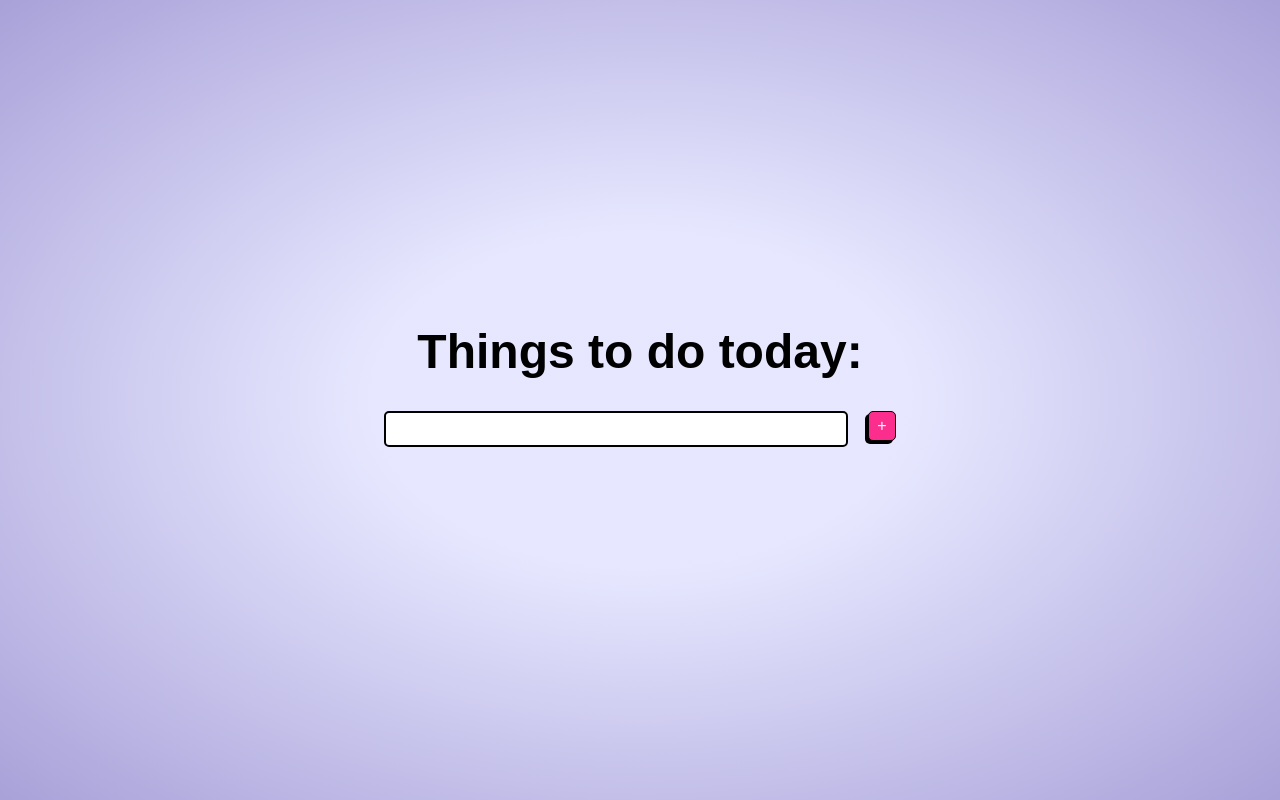
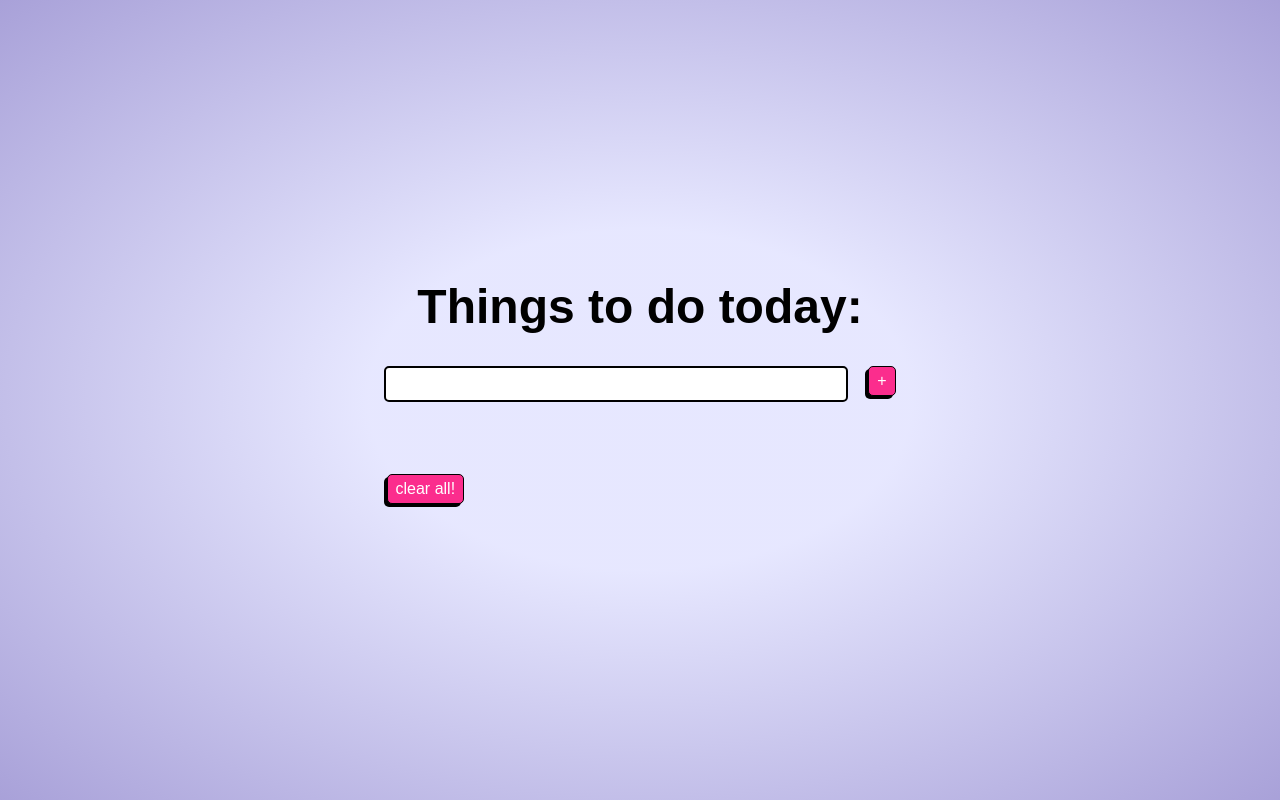
Before and after one commit to feliciacalming/todo-list__react, a React (Vite) app: page / in a window 1280 px wide. Built offline with nearby package versions, Linux system fonts and the light colour scheme; a web font is replaced by a local one.

Commit message:
(fix): button position on hover

```diff
--- a/src/components/TodoList/TodoList.scss
+++ b/src/components/TodoList/TodoList.scss
@@ -5,3 +5,44 @@
   gap: 10px;
   width: 100%;
 }
+
+.button-container {
+  width: max-content;
+  height: 40px;
+  margin-bottom: 50px;
+}
+
+.clearBtn {
+  @include mix.flexCenterCol;
+  background-color: var.$color-primary;
+  color: white;
+  width: 100%;
+  height: 30px;
+  border: 1.5px solid black;
+  border-radius: 5px;
+  font-size: 1rem;
+  box-shadow: -3px 3px black;
+  transition: box-shadow 0.2s, margin 0.2s;
+  box-sizing: border-box;
+  margin-top: 10px;
+  margin-left: 3px;
+
+  &:hover {
+    box-shadow: -0px 0px black;
+    margin-left: 0px;
+    margin-right: 3px;
+    margin-top: 13px;
+  }
+
+  &:active {
+    border: none;
+    box-shadow: -0px 0px black;
+    margin-left: -3px;
+    margin-right: 3px;
+    margin-top: 3px;
+  }
+
+  &:after {
+    box-shadow: -3px 3px black;
+  }
+}
--- a/src/components/TodoList/TodoList.tsx
+++ b/src/components/TodoList/TodoList.tsx
@@ -14,6 +14,10 @@ export const TodoList = () => {
         {todos.map((todo, index) => {
           return <ShowTodo todo={todo} key={index}></ShowTodo>;
         })}
+
+        <div className="button-container">
+          <button className="clearBtn">clear all!</button>
+        </div>
       </div>
     </>
   );
```
